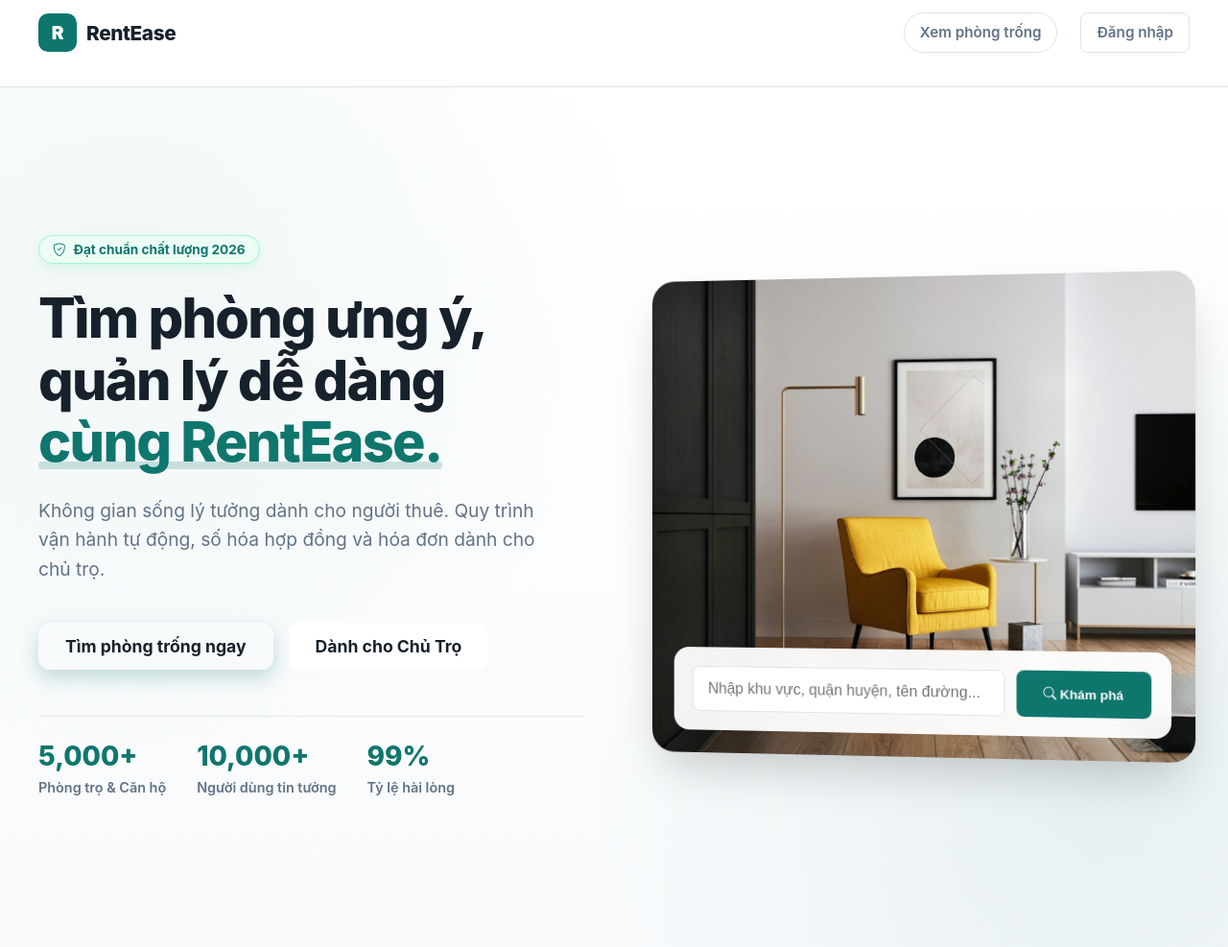
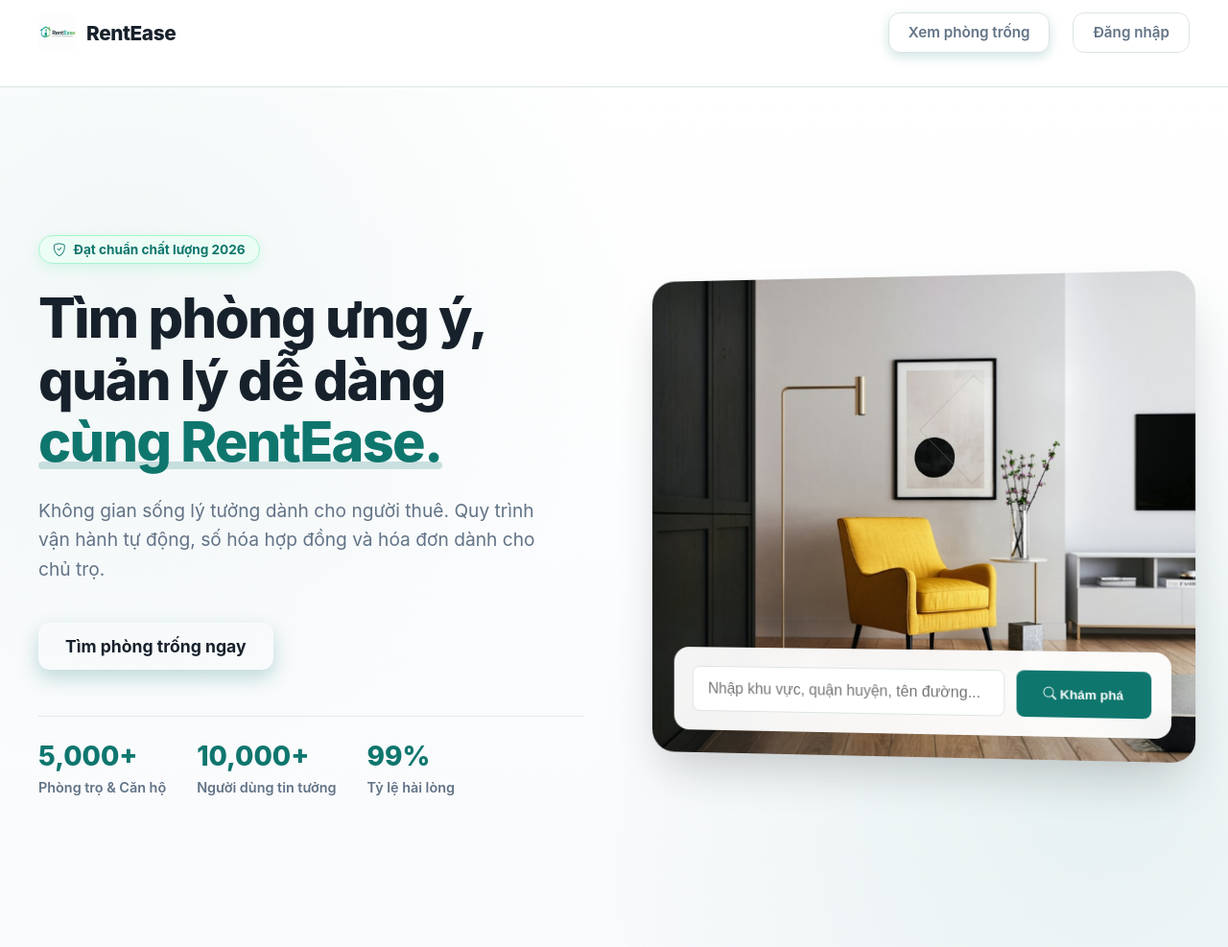
Before and after one commit to HoangNam2464/rentease-smart-hostel-management, a Django app: page / in a window 1280 px wide. Shown: the top 987 px of the page at 96% size. Run offline with Django 4.2, Linux system fonts and the light colour scheme; data that the repository does not hold is empty; parts of the project's set-up code (start-up, migrations or seed data) failed here and were passed over.

Commit message:
UI: Apply user tweaks for logo and consistent nav buttons

```diff
--- a/frontend/templates/home.html
+++ b/frontend/templates/home.html
@@ -168,14 +168,14 @@
     <header class="home-topbar" role="banner">
         <div class="container home-topbar-inner">
             <a class="re-brand" href="/" aria-label="RentEase - Trang chủ">
-                <span class="re-brand-mark">R</span>
+                <img src="{% static 'rentease/img/logo.png' %}" alt="RentEase Logo" style="height: 40px; width: auto; object-fit: contain; border-radius: 8px;">
                 <span>RentEase</span>
             </a>
             <nav class="re-nav" aria-label="Điều hướng chính">
                 {% if request.path != '/rooms/' %}
-                <a href="/rooms/">Xem phòng trống</a>
+                <a href="/rooms/" class="btn btn-primary" style="padding: 10px 20px; border-radius: 12px; font-weight: 600; box-shadow: 0 4px 12px rgba(15,118,110,0.2);">Xem phòng trống</a>
                 {% endif %}
-                <a href="/login/" class="btn btn-outline" style="padding: 8px 16px; border-radius: 8px; font-weight: 600;">Đăng nhập</a>
+                <a href="/login/" class="btn btn-outline" style="padding: 10px 20px; border-radius: 12px; font-weight: 600;">Đăng nhập</a>
             </nav>
         </div>
     </header>
@@ -199,9 +199,6 @@
                     <div class="hero-actions">
                         <a href="/rooms/" class="btn btn-primary btn-large" style="padding: 14px 28px; font-size: 1.1rem; border-radius: 12px; box-shadow: 0 8px 20px rgba(15,118,110,0.25);">
                             Tìm phòng trống ngay
-                        </a>
-                        <a href="#owner-workflow" class="btn btn-outline btn-large" style="padding: 14px 28px; font-size: 1.1rem; border-radius: 12px; background: white;">
-                            Dành cho Chủ Trọ
                         </a>
                     </div>
 
--- a/frontend/templates/listings/public_base.html
+++ b/frontend/templates/listings/public_base.html
@@ -13,14 +13,14 @@
     <header class="re-topbar" style="background: rgba(255, 255, 255, 0.95); backdrop-filter: blur(12px); border-bottom: 1px solid var(--re-border); position: sticky; top: 0; z-index: 50;">
         <div class="re-topbar-inner" style="display: flex; align-items: center; justify-content: space-between; height: 72px; width: min(1200px, 100% - 48px); margin: 0 auto;">
             <a class="re-brand" href="/" style="display: flex; align-items: center; gap: 10px; text-decoration: none; color: var(--re-text); font-weight: 800; font-size: 1.3rem; letter-spacing: -0.02em;">
-                <span class="re-brand-mark" style="display: inline-flex; align-items: center; justify-content: center; width: 40px; height: 40px; background: var(--re-primary); color: white; border-radius: 10px; font-weight: 900; font-size: 1.2rem;">R</span>
+                <img src="{% static 'rentease/img/logo.png' %}" alt="RentEase Logo" style="height: 40px; width: auto; object-fit: contain; border-radius: 8px;">
                 <span>RentEase</span>
             </a>
             <nav class="re-nav" aria-label="Điều hướng công khai" style="display: flex; gap: 24px; align-items: center;">
                 {% if request.path != '/rooms/' %}
-                <a href="/rooms/" style="text-decoration: none; color: var(--re-text); font-weight: 600; font-size: 0.95rem;">Xem phòng trống</a>
+                <a href="/rooms/" class="btn btn-primary" style="padding: 10px 20px; border-radius: 12px; font-weight: 600; box-shadow: 0 4px 12px rgba(15,118,110,0.2); text-decoration: none;">Xem phòng trống</a>
                 {% endif %}
-                <a href="/login/" class="btn btn-outline" style="padding: 8px 16px; border-radius: 8px; font-weight: 600;">Đăng nhập</a>
+                <a href="/login/" class="btn btn-outline" style="padding: 10px 20px; border-radius: 12px; font-weight: 600; text-decoration: none;">Đăng nhập</a>
             </nav>
         </div>
     </header>
--- a/frontend/templates/portal/login.html
+++ b/frontend/templates/portal/login.html
@@ -375,7 +375,7 @@
         <!-- ── LEFT: Brand & hero panel ───────────────────── -->
         <div class="login-brand-panel">
             <a class="login-brand-logo" href="/">
-                <div class="login-brand-mark">R</div>
+                <img src="{% static 'rentease/img/logo.png' %}" alt="RentEase Logo" style="height: 46px; width: auto; object-fit: contain; border-radius: 8px;">
                 <div>
                     <div class="login-brand-name">RentEase</div>
                     <div class="login-brand-tagline">Quản lý nhà trọ</div>
```
Also changed, not shown: frontend/static/rentease/img/logo.png (added).
